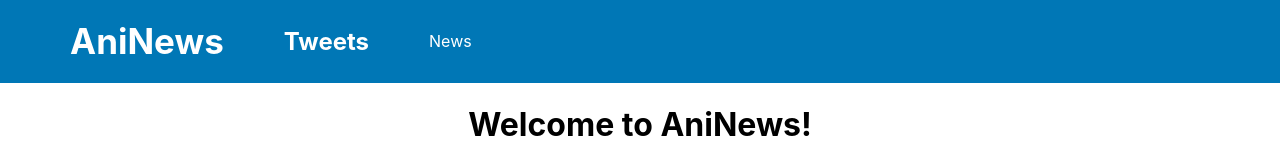
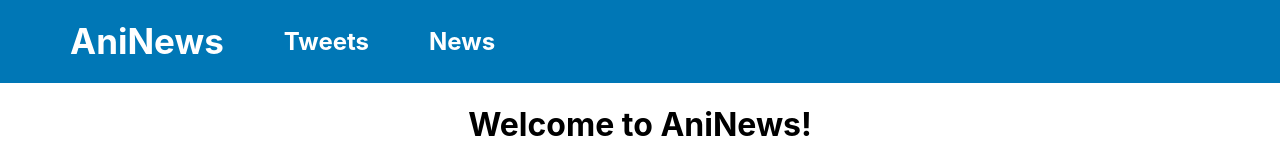
Before and after one commit to GoannaCodes/TwitterJikanNewsMashup, a React (Create React App) app in the folder client/: page / in a window 1280 px wide. Shown: the top 160 px of the page. Built offline with nearby package versions, Linux system fonts and the light colour scheme.

Commit message:
Changed 'News' to be a heading

```diff
--- a/client/src/components/Navbar.js
+++ b/client/src/components/Navbar.js
@@ -13,7 +13,7 @@ const Navbar = () =>{
                         <Link to="/tweets"><h2>Tweets</h2></Link>
                     </li>
                     <li>
-                        <Link to="/news">News</Link>
+                        <Link to="/news"><h2>News</h2></Link>
                     </li>
                 </ul>
             </nav>
```
